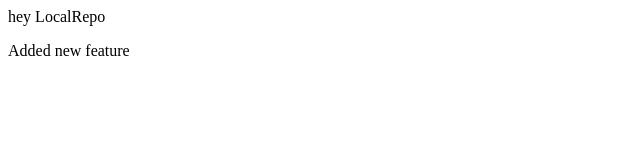
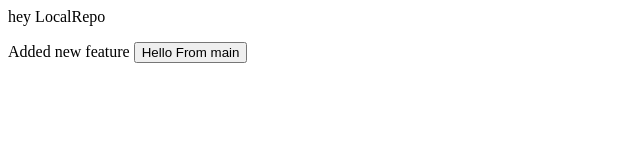
Before and after one commit to shravanchinchkar/GitDemoLocalRepo, a plain HTML site: page index.html in a window 1280 px wide. Shown: the whole page, without its empty margins (0-640 px from the left). Drawn offline with Linux system fonts and the light colour scheme.

Commit message:
Add button in main file

```diff
--- a/index.html
+++ b/index.html
@@ -7,6 +7,6 @@
 </head>
 <body>
     hey LocalRepo
-    <p>Added new feature</p>
+    <p>Added new feature <button>Hello From main</button></p>
 </body>
 </html>
```
